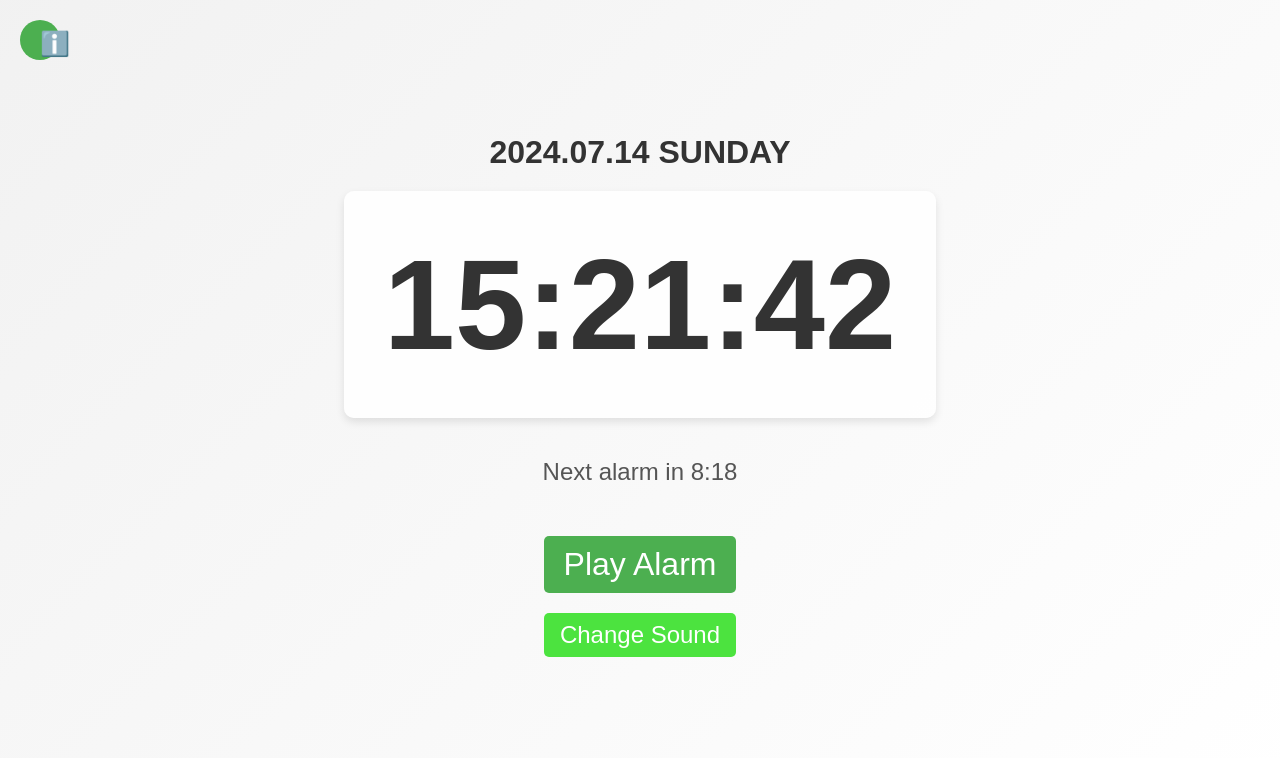
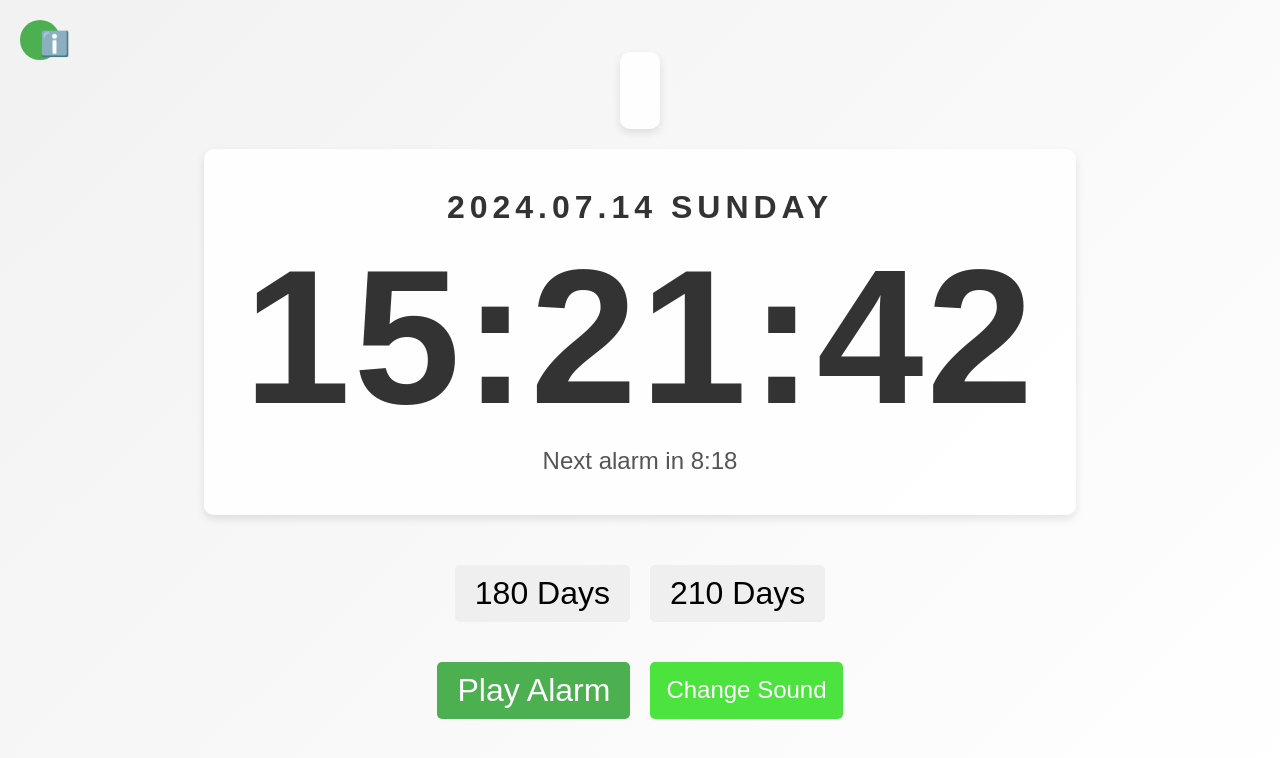
Before and after one commit to harrypaps/HaroldProject, a plain HTML site: page index.html in a window 1280 px wide. Drawn offline with Linux system fonts and the light colour scheme.

Commit message:
index.html

```diff
--- a/index.html
+++ b/index.html
@@ -3,7 +3,7 @@
 <head>
     <meta charset="UTF-8">
     <meta name="viewport" content="width=device-width, initial-scale=1.0">
-    <title>Alarm Clock</title>
+    <title>HAROLD WEB APP</title>
     <style>
         body {
             font-family: 'Arial', sans-serif;
@@ -35,22 +35,39 @@
         }
 
         #current-time {
-            font-size: 8em;
+            letter-spacing: 3px;
+            font-size: 12em;
             font-weight: bold;
             color: #333;
         }
 
         #current-date {
+            letter-spacing: 5px;
             font-size: 2em;
             font-weight: bold;
             color: #333;
-            margin-bottom: 20px;
+            margin-bottom: 0px;
         }
 
         #remaining-time {
             font-size: 1.5em;
             color: #555;
-            margin-bottom: 40px;
+            margin-bottom: 0px;
+        }
+
+        #expiration-container {
+            font-size: 2em;
+            color: #333;
+            margin-bottom: 20px;
+            padding: 20px;
+            background-color: rgba(255, 255, 255, 0.9);
+            border-radius: 10px;
+            box-shadow: 0 4px 8px rgba(0, 0, 0, 0.1); /* Add box shadow for container */
+        }
+
+
+        #expiration-date {
+            display: inline-block;
         }
 
         button {
@@ -59,7 +76,7 @@
             border: none;
             border-radius: 5px;
             cursor: pointer;
-            transition: background-color 0.3s ease;
+            transition: background-color 0.3s ease, box-shadow 0.3s ease;
             margin: 10px;
         }
 
@@ -115,6 +132,26 @@
             cursor: pointer;
         }
 
+        #days-buttons-container, #control-buttons-container {
+            display: flex;
+            justify-content: center;
+            margin-bottom: 20px;
+        }
+
+        .days-button, .control-button {
+            padding: 10px 20px;
+            font-size: 2em;
+            border: none;
+            border-radius: 5px;
+            cursor: pointer;
+            transition: background-color 0.3s ease, box-shadow 0.3s ease;
+            margin: 10px;
+        }
+
+        .days-button.selected {
+            box-shadow: 0 0 10px rgba(0, 0, 0, 0.5);
+        }
+
         .tooltip {
             visibility: hidden;
             opacity: 0;
@@ -152,20 +189,32 @@
 </head>
 <body>
     <button id="info-button" aria-label="Information" onclick="toggleInfo()">ℹ️</button>
-    <div id="current-date"></div>
+    <div id="expiration-container">
+        <div id="expiration-date"></div>
+    </div>
+
     <div class="time-container">
+        <div id="current-date"></div>
         <div id="current-time"></div>
+        <div id="remaining-time"></div>
     </div>
-    <div id="remaining-time"></div>
-    <button id="alarm-button" aria-label="Toggle Alarm" class="play">Play Alarm</button>
-    <button id="change-sound-button" aria-label="Change Alarm Sound">Change Sound</button>
+
+    <div id="days-buttons-container">
+        <button id="180-days-button" class="days-button" aria-label="180 Days">180 Days</button>
+        <button id="210-days-button" class="days-button" aria-label="210 Days">210 Days</button>
+    </div>
+    <div id="control-buttons-container">
+        <button id="alarm-button" class="control-button play" aria-label="Toggle Alarm">Play Alarm</button>
+        <button id="change-sound-button" class="control-button" aria-label="Change Alarm Sound">Change Sound</button>
+    </div>
     <input type="file" id="file-input" accept=".mp3">
 
     <audio id="alarm-sound" src="alarm.mp3" loop></audio>
 
     <div id="info-tooltip" class="tooltip">
-        <p>This program is created using HTML, CSS, and JavaScript.</p>
-        <p>A web application created by Harold Trinidad for Tamu quality checking every 15 mins.</p>
+
+        <p>This web application, created by <strong>Harold Trinidad</strong>, automates the management of tools used by operators for quality checks every 15 minutes. It includes an expiration date calculator that shows real-time expiration dates for product labeling. By eliminating the need for manual alarm setups, it significantly saves valuable time and enhances operational efficiency.</p>
+
     </div>
 
     <script src="script.js"></script>
@@ -193,6 +242,96 @@
                 alarmButton.classList.add('play');
             }
         });
+
+        let selectedDays = 0;
+
+        // Update the expiration date
+        function updateExpirationDate() {
+            if (selectedDays > 0) {
+                const expirationDateEl = document.getElementById('expiration-date');
+                const now = new Date();
+                const expirationDate = new Date(now.getTime() + selectedDays * 24 * 60 * 60 * 1000);
+
+                const day = expirationDate.getDate().toString().padStart(2, '0');
+                const month = expirationDate.toLocaleString('en-us', { month: 'short' }).toUpperCase();
+                const year = expirationDate.getFullYear().toString().slice(2);
+                const hours = expirationDate.getHours().toString().padStart(2, '0');
+                const minutes = expirationDate.getMinutes().toString().padStart(2, '0');
+
+                const formattedExpirationDate = `${day}${month}${year} ${hours}${minutes}`;
+                expirationDateEl.textContent = `Expiration Date: ${formattedExpirationDate}`;
+            }
+        }
+
+        // Event listeners for the 180 and 210 days buttons
+        document.getElementById('180-days-button').addEventListener('click', () => {
+            selectedDays = 180;
+            updateExpirationDate();
+            selectButton('180-days-button');
+        });
+
+        document.getElementById('210-days-button').addEventListener('click', () => {
+            selectedDays = 210;
+            updateExpirationDate();
+            selectButton('210-days-button');
+        });
+
+        function selectButton(buttonId) {
+            document.querySelectorAll('.days-button').forEach(button => {
+                button.classList.remove('selected');
+            });
+            document.getElementById(buttonId).classList.add('selected');
+        }
+
+        function updateTimeAndDate() {
+            const now = new Date();
+            const hours = now.getHours();
+            const minutes = now.getMinutes();
+            const seconds = now.getSeconds();
+
+            // Format the time as HH:MM:SS
+            const formattedTime = `${hours.toString().padStart(2, '0')}:${minutes.toString().padStart(2, '0')}:${seconds.toString().padStart(2, '0')}`;
+
+            // Update current time
+            document.getElementById('current-time').textContent = formattedTime;
+
+            // Format the date as "YYYY.MM.DD DAY"
+            const formattedDate = `${now.getFullYear()}.${(now.getMonth() + 1).toString().padStart(2, '0')}.${now.getDate().toString().padStart(2, '0')} ${getDayOfWeek(now)}`;
+
+            // Update current date
+            document.getElementById('current-date').textContent = formattedDate;
+
+            // Calculate remaining time until next alarm
+            let remainingMinutes = 15 - (minutes % 15) - 1;
+            let remainingSeconds = 60 - seconds;
+            if (remainingSeconds === 60) {
+                remainingMinutes += 1;
+                remainingSeconds = 0;
+            }
+
+            // Display remaining time until next alarm
+            document.getElementById('remaining-time').textContent = `Next alarm in ${remainingMinutes}:${remainingSeconds.toString().padStart(2, '0')}`;
+
+            // Trigger alarm at 00, 15, 30, 45 minutes past the hour
+            if (minutes % 15 === 0 && seconds === 0) {
+                alarmSound.play();
+                alarmButton.textContent = 'Stop Alarm';
+                alarmButton.classList.remove('play');
+                alarmButton.classList.add('stop');
+            }
+
+            // Update expiration date in real-time
+            updateExpirationDate();
+        }
+
+        // Helper function to get the day of the week as a string
+        function getDayOfWeek(date) {
+            const days = ['SUNDAY', 'MONDAY', 'TUESDAY', 'WEDNESDAY', 'THURSDAY', 'FRIDAY', 'SATURDAY'];
+            return days[date.getDay()];
+        }
+
+        // Update the time and date every second
+        setInterval(updateTimeAndDate, 1000);
     </script>
 </body>
 </html>
```
